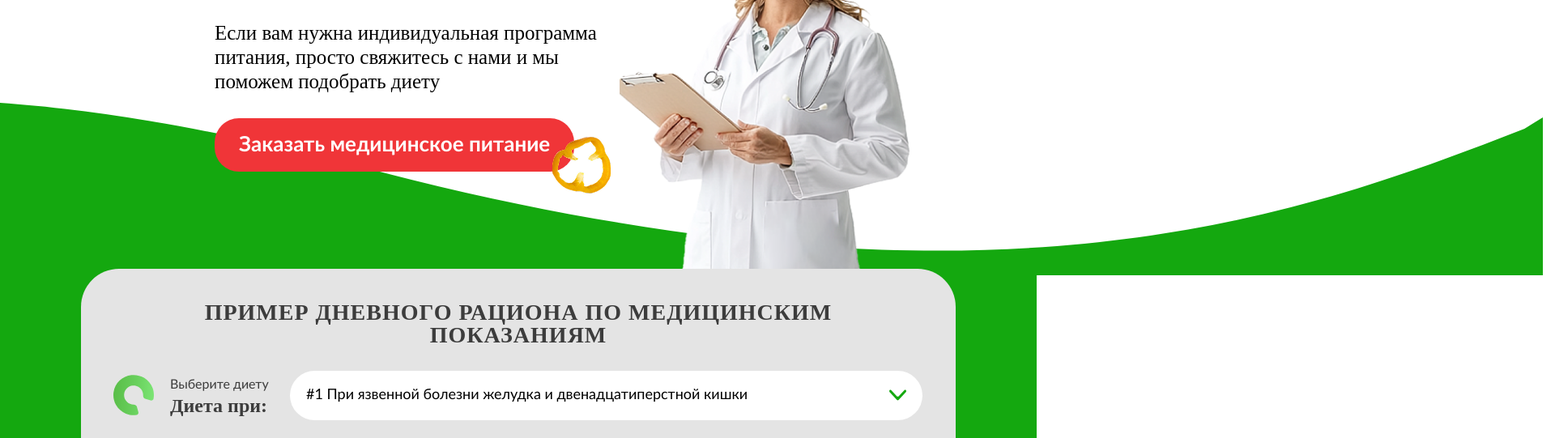
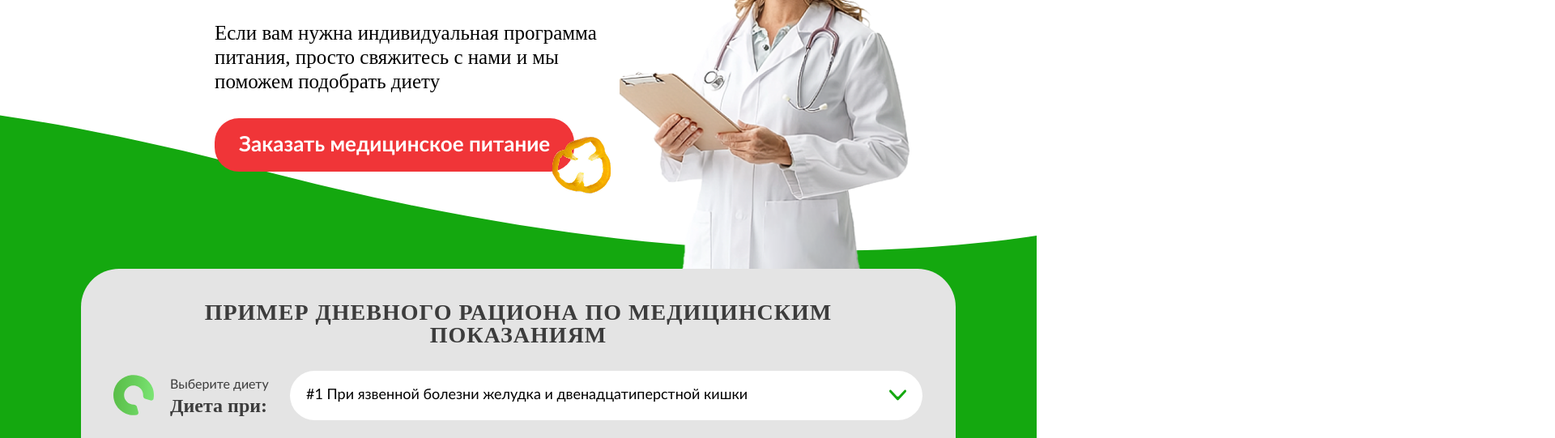
Before and after one commit to sergey-krasnodar/balanced-plate, a website: page app/index.html in a window 1280 px wide. Shown: the part 3660-4201 px from the top of the page at 81% size, 1920 px wide, since content can reach past the window. Drawn offline with Linux system fonts and the light colour scheme; a web font is replaced by a local one.

Commit message:
work adaptiv

```diff
--- a/app/scss/style.scss
+++ b/app/scss/style.scss
@@ -1153,11 +1153,11 @@ body {
   &__bg {
     position: absolute;
     bottom: -8px;
-    width: 2250px;
+    width: 100%;
     height: 217px;
     background-image: url('../images/medical-decor.svg');
     background-repeat: no-repeat;
-    background-position-x: -345px;
+    background-position-x: center;
     z-index: -1;
   }
 
```
Also changed, not shown: app/css/style.min.css.
